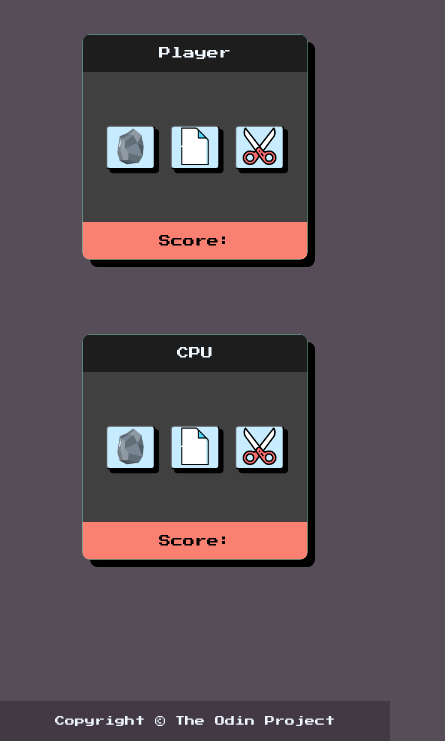
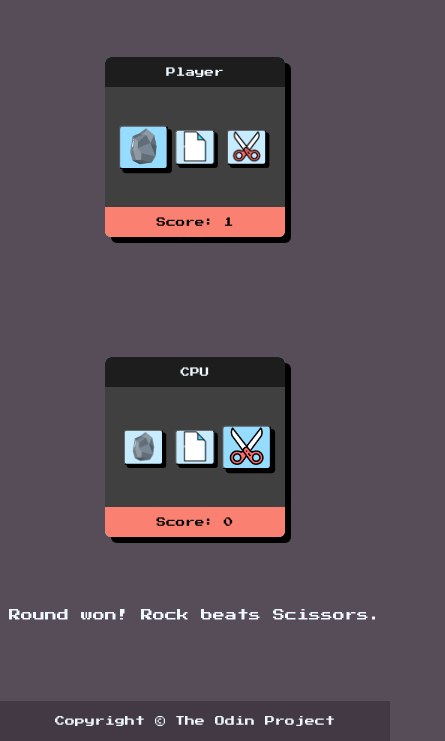
Before and after one commit to noahdixon/odin-rps, a plain HTML site: page index.html in a window 390 px wide. Both pictures are taken after a click on the button 130 px from the left and 250 px from the top of the page. Shown: the part 103-844 px from the top of the page, 445 px wide, since content can reach past the window. Drawn offline with Linux system fonts and the light colour scheme.

Commit message:
Implement all game functionality except restart

```diff
--- a/index.html
+++ b/index.html
@@ -17,18 +17,18 @@
                 Player
             </div>
             <div class="buttons-wrapper center-items">
-                <button>
+                <button id="rock" class="player-button">
                     <img src="rock.png" alt="rock.png">
                 </button>
-                <button>
+                <button id="paper" class="player-button">
                     <img src="paper.png" alt="paper.png">
                 </button>
-                <button>
+                <button id="scissors" class="player-button">
                     <img src="scissors.png" alt="scissors.png">
                 </button>
             </div>
-            <div class="score-wrapper center-items">
-                Score:
+            <div id="player-score" class="score-wrapper center-items">
+                Score: 0
             </div>
         </div>
 
@@ -37,21 +37,23 @@
                 CPU
             </div>
             <div class="buttons-wrapper center-items">
-                <button>
+                <button id="cpu-rock" class="cpu-button">
                     <img src="rock.png" alt="rock.png">
                 </button>
-                <button>
+                <button id="cpu-paper" class="cpu-button">
                     <img src="paper.png" alt="paper.png">
                 </button>
-                <button>
+                <button id="cpu-scissors" class="cpu-button">
                     <img src="scissors.png" alt="scissors.png">
                 </button>
             </div>
-            <div class="score-wrapper center-items">
-                Score:
+            <div id="cpu-score" class="score-wrapper center-items">
+                Score: 0
             </div>
         </div>
     </div>
+
+    <p id="results"></p>
 
     <div class="footer center-items">
         Copyright © The Odin Project
--- a/rps.js
+++ b/rps.js
@@ -47,17 +47,17 @@ function playRound(playerSelection, computerSelection) {
     const result = outcomes[selectionValue(playerSelectionCased)][selectionValue(computerSelection)];
 
     if (result === 'Win') {
-        return 'You win! ' + playerSelectionCased + ' beats ' + computerSelection + '.';
+        return 'Round won! ' + playerSelectionCased + ' beats ' + computerSelection + '.';
     }
 
     if (result === 'Lose') {
-        return 'You lose! ' + computerSelection + ' beats ' + playerSelectionCased + '.';
+        return 'Round lost! ' + computerSelection + ' beats ' + playerSelectionCased + '.';
     }
 
-    return 'You draw! ' + playerSelectionCased + ' ties ' + computerSelection + '.';
+    return 'Round draw! ' + playerSelectionCased + ' ties ' + computerSelection + '.';
   }
 
-  /**
+/**
  * Simulates a five round game of rock, paper, scissors.
  *
  * @return {string} The result of the game.
@@ -101,3 +101,99 @@ function game() {
      }
 
 }
+
+/**
+ * Reverts all buttons in a NodeList of buttons to their
+ * default size and color.
+ *
+ * @param {NodeList} buttons The button's to revert.
+ */
+function revertButtons(buttons) {
+    buttons.forEach((button) => {
+        button.style.backgroundColor = 'rgb(199, 236, 255)';
+        button.style.scale = 1;
+    });
+}
+
+/**
+ * Changes the size and color of the CPU buttons based on the CPU's selection.
+ *
+ * @param {string} cpuChoice The CPU's move.
+ */
+ function changeCpuButtonColor(cpuChoice) {
+    revertButtons(cpuButtons);
+    cpuButtons.forEach((button) => {
+        if(cpuChoice.toLowerCase() === button.id.substring(4)) {
+            button.style.backgroundColor = 'rgb(149, 220, 255)';
+            button.style.scale = 1.25;
+        }
+    })
+}
+
+/**
+ * Updates the player and CPU scores based on the result of a round.
+ * Increments either the player's or CPU's score by one, or does nothing if the round is a draw.
+ *
+ * @param {string} roundResult The result of one round.
+ */
+function updateScores(roundResult) {
+    if (roundResult.charAt(6) === 'w') {
+        playerScoreVal++;
+        playerScore.textContent = 'Score: ' + playerScoreVal;
+    } else if (roundResult.charAt(6) === 'l') {
+        cpuScoreVal++;
+        cpuScore.textContent = 'Score: ' + cpuScoreVal;
+    }
+}
+
+/**
+ * Updates the player and CPU scores based on the result of a round.
+ * Increments either the player's or CPU's score by one, or does nothing if the round is a draw.
+ *
+ * @param {string} roundResult The result of one round.
+ */
+function checkScore() {
+    if (playerScoreVal === 5) {
+        results.textContent = 'You won the game! Final score: ' + playerScoreVal + '-' + cpuScoreVal;
+        return true;
+    }
+
+    if (cpuScoreVal === 5) {
+        results.textContent = 'You lost the game. Final score: ' + playerScoreVal + '-' + cpuScoreVal;
+        return true;
+    }
+
+    return false;
+}
+
+function playerClick (event) {
+    revertButtons(playerButtons);
+    event.currentTarget.style.backgroundColor = 'rgb(149, 220, 255)';
+    event.currentTarget.style.scale = 1.25;
+
+    cpuChoice = getComputerChoice();
+    changeCpuButtonColor(cpuChoice);
+
+    roundResult = playRound(event.currentTarget.id, cpuChoice);
+    updateScores(roundResult);
+    results.textContent = roundResult;
+
+    if(checkScore()) {
+        revertButtons(playerButtons);
+        revertButtons(cpuButtons);
+        playerButtons.forEach(button => button.removeEventListener('click', playerClick));
+    }
+
+
+}
+
+
+const playerButtons = document.querySelectorAll('.player-button');
+const cpuButtons = document.querySelectorAll('.cpu-button');
+const results = document.querySelector('#results');
+const playerScore = document.querySelector('#player-score');
+const cpuScore = document.querySelector('#cpu-score');
+let playerScoreVal = 0;
+let cpuScoreVal = 0;
+
+playerButtons.forEach(button => button.addEventListener('click', playerClick));
--- a/style.css
+++ b/style.css
@@ -37,6 +37,7 @@ h1 {
     justify-content: center;
     flex-wrap: wrap;
     background-color: #564d59;
+
     width: 100%;
 }
 
@@ -51,34 +52,6 @@ h1 {
     border-radius: 10px;
     box-shadow: 10px 10px;
     overflow: hidden;
-}
-
-@media (max-width: 870px) {
-    h1 {
-        font-size: 24px;
-    }
-
-    .player-wrapper {
-        scale: 0.75;
-        margin: 25px;
-    }
-
-}
-
-@media (max-width: 700px) {
-    h1 {
-        font-size: 18px;
-    }
-
-    #player-section {
-        width: 500px;
-    }
-
-    .player-wrapper {
-        scale: 0.75;
-        margin: 0;
-    }
-
 }
 
 .player-header {
@@ -118,6 +91,10 @@ img {
 
 }
 
+#results {
+    color: aliceblue;
+}
+
 .footer {
     height: 40px;
     font-size: 10px;
@@ -128,3 +105,42 @@ img {
     width: 100%;
     border-width: 2px;
 }
+
+@media (max-width: 870px) {
+    h1 {
+        font-size: 24px;
+    }
+
+    .player-wrapper {
+        scale: 0.75;
+        margin: 25px;
+    }
+
+    #results {
+        font-size: 14px;
+    }
+
+}
+
+@media (max-width: 700px) {
+    h1 {
+        font-size: 18px;
+    }
+
+    #player-section {
+        /* width: 500px; */
+    }
+
+    .player-wrapper {
+        scale: 0.6;
+        margin-top: 0;
+        margin-bottom: 0;
+        margin-left: -30px;
+        margin-right: -30px;
+    }
+
+    #results {
+        font-size: 12px;
+    }
+
+}
```
